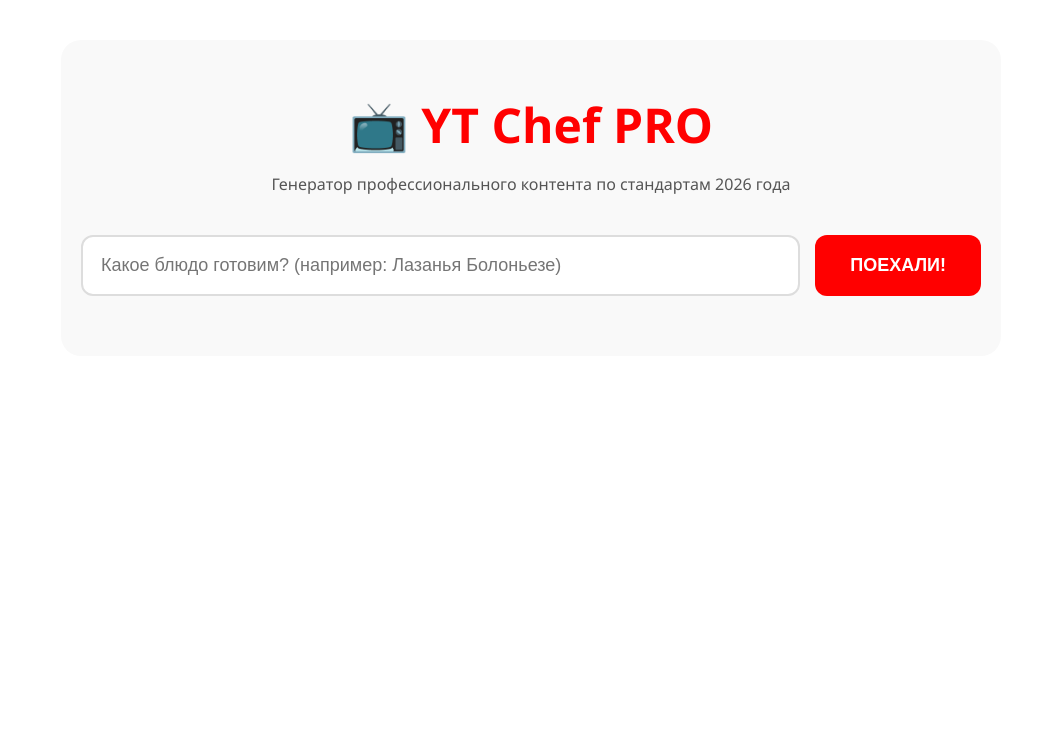
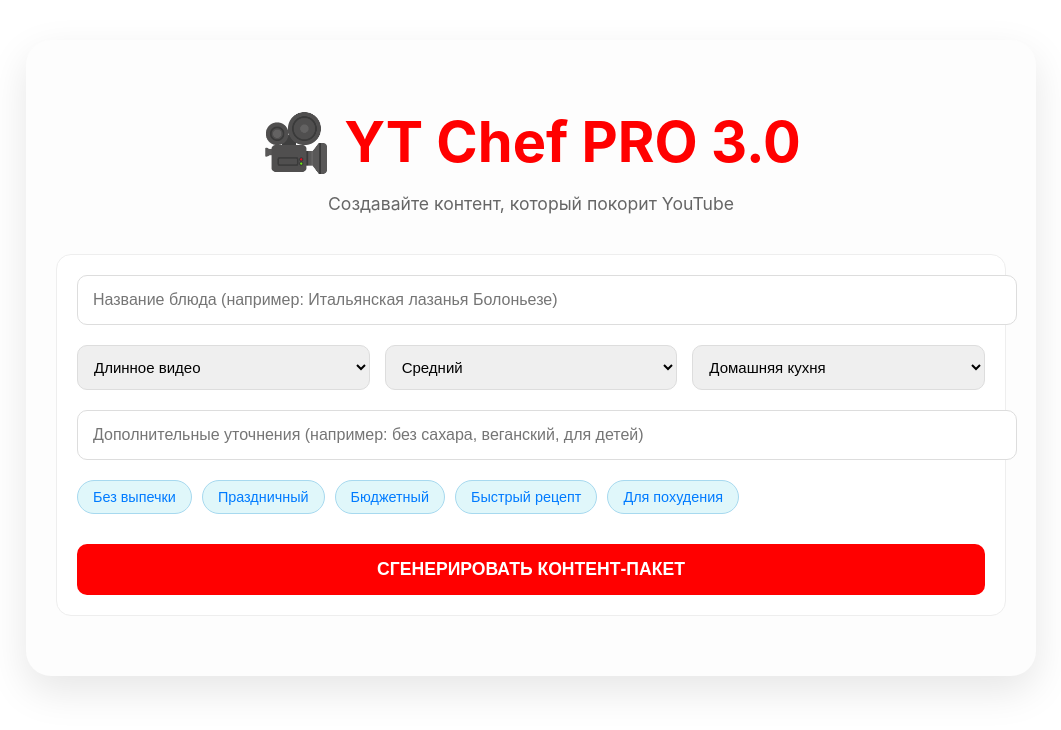
Before and after one commit to ia31072025-ops/food-content, a React (Create React App) app: page / in a window 1280 px wide. Shown: the top 730 px of the page, without its empty margins (109-1170 px from the left). Built offline with nearby package versions, Linux system fonts and the light colour scheme.

Commit message:
feat: complete professional setup with smart prompt and UX tags

```diff
--- a/src/App.tsx
+++ b/src/App.tsx
@@ -2,13 +2,19 @@
 
 function App() {
   const [dish, setDish] = useState('');
+  const [type, setType] = useState('Длинное видео');
+  const [level, setLevel] = useState('Средний');
+  const [format, setFormat] = useState('Домашняя кухня');
+  const [extra, setExtra] = useState('');
   const [data, setData] = useState<any>(null);
   const [loading, setLoading] = useState(false);
 
+  const handleTagClick = (tag: string) => {
+    setExtra(prev => prev.includes(tag) ? prev : (prev ? `${prev}, ${tag}` : tag));
+  };
+
   const generate = async () => {
     if (!dish) return;
-
-    // Очищаем экран от старого рецепта
     setData(null);
     setLoading(true);
 
@@ -16,12 +22,12 @@
       const res = await fetch('https://food-backend-ai.onrender.com/generate', {
         method: 'POST',
         headers: { 'Content-Type': 'application/json' },
-        body: JSON.stringify({ dish })
+        body: JSON.stringify({ dish, type, level, channelFormat: format, additional: extra })
       });
       const result = await res.json();
       setData(result);
     } catch (e) {
-      alert('Ошибка связи с сервером. Проверьте логи на Render.');
+      alert('Ошибка при генерации контента. Проверьте подключение или логи сервера.');
     } finally {
       setLoading(false);
     }
@@ -29,74 +35,119 @@
 
   const copy = (text: string) => {
     navigator.clipboard.writeText(text);
-    alert('Скопировано в буфер!');
+    alert('Текст скопирован!');
   };
 
   return (
-    <div style={{ maxWidth: '900px', margin: '40px auto', padding: '20px', fontFamily: 'Segoe UI, sans-serif', backgroundColor: '#f9f9f9', borderRadius: '20px' }}>
+    <div style={{ maxWidth: '950px', margin: '40px auto', padding: '30px', backgroundColor: '#fdfdfd', borderRadius: '25px', boxShadow: '0 15px 40px rgba(0,0,0,0.1)' }}>
       <header style={{ textAlign: 'center', marginBottom: '40px' }}>
-        <h1 style={{ color: '#FF0000', fontSize: '3rem', marginBottom: '10px' }}>📺 YT Chef PRO</h1>
-        <p style={{ color: '#555' }}>Генератор профессионального контента по стандартам 2026 года</p>
+        <h1 style={{ color: '#FF0000', fontSize: '3.5rem', marginBottom: '10px' }}>🎥 YT Chef PRO 3.0</h1>
+        <p style={{ color: '#666', fontSize: '1.1rem' }}>Создавайте контент, который покорит YouTube</p>
       </header>
 
-      <div style={{ display: 'flex', gap: '15px', marginBottom: '40px' }}>
+      <div style={{ display: 'grid', gap: '20px', marginBottom: '30px', padding: '20px', border: '1px solid #eee', borderRadius: '15px', backgroundColor: '#fff' }}>
         <input
-          type="text"
-          placeholder="Какое блюдо готовим? (например: Лазанья Болоньезе)"
+          placeholder="Название блюда (например: Итальянская лазанья Болоньезе)"
           value={dish}
           onChange={e => setDish(e.target.value)}
-          style={{ flex: 1, padding: '18px', borderRadius: '12px', border: '2px solid #ddd', fontSize: '18px' }}
+          style={inputStyle}
         />
+
+        <div style={{ display: 'flex', gap: '15px' }}>
+          <select value={type} onChange={e => setType(e.target.value)} style={selectStyle}>
+            <option>Длинное видео</option>
+            <option>Shorts / Reels</option>
+          </select>
+          <select value={level} onChange={e => setLevel(e.target.value)} style={selectStyle}>
+            <option>Простой</option>
+            <option>Средний</option>
+            <option>Сложный</option>
+            <option>Для профи</option>
+          </select>
+          <select value={format} onChange={e => setFormat(e.target.value)} style={selectStyle}>
+            <option>Домашняя кухня</option>
+            <option>Кондитерская</option>
+            <option>Фуд-блог</option>
+            <option>ASMR</option>
+            <option>Авторская кухня</option>
+          </select>
+        </div>
+
+        <input
+          placeholder="Дополнительные уточнения (например: без сахара, веганский, для детей)"
+          value={extra}
+          onChange={e => setExtra(e.target.value)}
+          style={inputStyle}
+        />
+
+        <div style={{ display: 'flex', gap: '10px', flexWrap: 'wrap', marginBottom: '10px' }}>
+          <TagButton onClick={() => handleTagClick('без выпечки')}>Без выпечки</TagButton>
+          <TagButton onClick={() => handleTagClick('праздничный')}>Праздничный</TagButton>
+          <TagButton onClick={() => handleTagClick('бюджетный')}>Бюджетный</TagButton>
+          <TagButton onClick={() => handleTagClick('быстрый')}>Быстрый рецепт</TagButton>
+          <TagButton onClick={() => handleTagClick('для похудения')}>Для похудения</TagButton>
+        </div>
+
         <button
           onClick={generate}
           disabled={loading}
-          style={{ padding: '0 35px', borderRadius: '12px', background: '#FF0000', color: '#fff', fontSize: '18px', fontWeight: 'bold', border: 'none', cursor: 'pointer', transition: '0.3s' }}
+          style={btnPrimaryStyle}
         >
-          {loading ? 'Создаем шедевр...' : 'ПОЕХАЛИ!'}
+          {loading ? 'Создаем SEO-шедевр...' : 'СГЕНЕРИРОВАТЬ КОНТЕНТ-ПАКЕТ'}
         </button>
       </div>
 
       {loading && (
-        <div style={{ textAlign: 'center', padding: '40px' }}>
-          <div style={{ fontSize: '24px', marginBottom: '10px' }}>⏳</div>
-          <p>Шеф-повар прорабатывает рецепт и SEO-стратегию...</p>
+        <div style={{ textAlign: 'center', padding: '50px', color: '#555' }}>
+          <div style={{ fontSize: '3rem', marginBottom: '15px' }}>👨‍🍳</div>
+          <p style={{ fontSize: '1.2rem' }}>Наш AI-шеф готовит вам нечто особенное...</p>
         </div>
       )}
 
       {data && !loading && (
-        <div style={{ display: 'flex', flexDirection: 'column', gap: '30px' }}>
+        <div style={{ display: 'flex', flexDirection: 'column', gap: '30px', animation: 'fadeIn 0.6s ease-out' }}>
 
           <section style={cardStyle}>
-            <h2 style={{ color: '#d32f2f' }}>👨‍🍳 Рецепт: {data.recipe.title}</h2>
-            <p><b>⏱ Время:</b> {data.recipe.time} | <b>📊 Сложность:</b> {data.recipe.difficulty}</p>
-            <h3>🛒 Ингредиенты:</h3>
-            <ul>{data.recipe.ingredients.map((ing: string, i: number) => <li key={i}>{ing}</li>)}</ul>
-            <h3>📝 Пошаговое приготовление:</h3>
-            {data.recipe.steps.map((s: string, i: number) => <p key={i} style={{ marginBottom: '10px' }}><b>{i+1}.</b> {s}</p>)}
+            <h2 style={{ color: '#d32f2f', marginBottom: '20px' }}>👨‍🍳 Рецепт: {data.recipe.title}</h2>
+            <p style={{ marginBottom: '15px' }}><b>⏱ Время:</b> {data.recipe.time} | <b>📊 Сложность:</b> {data.recipe.difficulty}</p>
+            <h3 style={{ color: '#444', marginBottom: '10px' }}>🛒 Ингредиенты:</h3>
+            <ul style={{ listStyleType: 'disc', marginLeft: '20px', marginBottom: '20px' }}>
+              {data.recipe.ingredients.map((ing: string, i: number) => <li key={i} style={{ marginBottom: '5px' }}>{ing}</li>)}
+            </ul>
+            <h3 style={{ color: '#444', marginBottom: '10px' }}>📝 Пошаговое приготовление:</h3>
+            {data.recipe.steps.map((s: string, i: number) => <p key={i} style={{ marginBottom: '10px', lineHeight: '1.6' }}><b>{i+1}.</b> {s}</p>)}
           </section>
 
           <section style={cardStyle}>
-            <h2 style={{ color: '#1976d2' }}>🎥 YouTube Оптимизация</h2>
-            <h4>📌 Лучшие заголовки (кликните, чтобы скопировать):</h4>
+            <h2 style={{ color: '#1976d2', marginBottom: '20px' }}>🎥 YouTube Оптимизация</h2>
+            <h3 style={{ color: '#444', marginBottom: '10px' }}>📌 Лучшие заголовки (кликните, чтобы скопировать):</h3>
             {data.youtube.titles.map((t: string, i: number) => (
               <div key={i} onClick={() => copy(t)} style={copyBox}>{t}</div>
             ))}
-            <h4>🕒 Тайм-коды:</h4>
-            <div style={preBox}>{data.youtube.timestamps.join('\n')}</div>
-            <h4>📝 SEO Описание:</h4>
+            {data.youtube.timestamps && data.youtube.timestamps.length > 0 && type === 'Длинное видео' && (
+              <>
+                <h3 style={{ color: '#444', marginTop: '20px', marginBottom: '10px' }}>🕒 Тайм-коды:</h3>
+                <pre style={preBox}>{data.youtube.timestamps.join('\n')}</pre>
+              </>
+            )}
+            <h3 style={{ color: '#444', marginTop: '20px', marginBottom: '10px' }}>📝 SEO Описание:</h3>
             <pre style={preBox}>{data.youtube.description}</pre>
-            <button onClick={() => copy(data.youtube.description)} style={btnPrimary}>Скопировать описание целиком</button>
+            <button onClick={() => copy(data.youtube.description)} style={btnPrimaryStyle}>Скопировать описание целиком</button>
+            <h3 style={{ color: '#444', marginTop: '20px', marginBottom: '10px' }}>🏷 SEO Теги:</h3>
+            <p style={preBox}>{data.youtube.tags}</p>
+            <h3 style={{ color: '#444', marginTop: '20px', marginBottom: '10px' }}>#️⃣ Хэштеги:</h3>
+            <p style={preBox}>{data.youtube.hashtags}</p>
           </section>
 
           <section style={cardStyle}>
-            <h2 style={{ color: '#388e3c' }}>📱 Соцсети</h2>
+            <h2 style={{ color: '#388e3c', marginBottom: '20px' }}>📱 Соцсети</h2>
             <div style={{ display: 'grid', gridTemplateColumns: '1fr 1fr', gap: '20px' }}>
               <div>
-                <h5>Telegram</h5>
+                <h3 style={{ color: '#444', marginBottom: '10px' }}>Telegram</h3>
                 <div onClick={() => copy(data.social.telegram)} style={copyBox}>{data.social.telegram}</div>
               </div>
               <div>
-                <h5>ВКонтакте</h5>
+                <h3 style={{ color: '#444', marginBottom: '10px' }}>ВКонтакте</h3>
                 <div onClick={() => copy(data.social.vk)} style={copyBox}>{data.social.vk}</div>
               </div>
             </div>
@@ -107,9 +158,17 @@
   );
 }
 
-const cardStyle = { padding: '30px', borderRadius: '15px', background: '#fff', border: '1px solid #eee', boxShadow: '0 10px 20px rgba(0,0,0,0.05)' };
-const copyBox = { padding: '15px', background: '#f8f9fa', border: '1px dashed #007bff', borderRadius: '8px', cursor: 'pointer', marginBottom: '10px', fontSize: '15px' };
-const preBox = { whiteSpace: 'pre-wrap' as const, background: '#f1f3f5', padding: '20px', borderRadius: '10px', fontSize: '14px', lineHeight: '1.6', color: '#333' };
-const btnPrimary = { padding: '12px 20px', background: '#1976d2', color: '#fff', border: 'none', borderRadius: '8px', cursor: 'pointer', fontWeight: 'bold' };
+const inputStyle = { padding: '15px', borderRadius: '10px', border: '1px solid #ddd', fontSize: '16px', width: '100%' };
+const selectStyle = { flex: 1, padding: '12px', borderRadius: '10px', border: '1px solid #ddd', fontSize: '15px' };
+const btnPrimaryStyle = { padding: '15px', background: '#FF0000', color: '#fff', border: 'none', borderRadius: '10px', fontWeight: 'bold', fontSize: '1.1rem', cursor: 'pointer', transition: 'background-color 0.3s ease' };
+const TagButton = ({ children, onClick }: { children: React.ReactNode, onClick: () => void }) => (
+  <button onClick={onClick} style={{ padding: '8px 15px', background: '#e0f7fa', color: '#007bff', border: '1px solid #a7d9ef', borderRadius: '20px', cursor: 'pointer', fontSize: '0.9rem', whiteSpace: 'nowrap', transition: 'background-color 0.2s' }}>
+    {children}
+  </button>
+);
+
+const cardStyle = { padding: '30px', border: '1px solid #eee', borderRadius: '18px', marginBottom: '30px', backgroundColor: '#fff', boxShadow: '0 8px 25px rgba(0,0,0,0.08)' };
+const copyBox = { padding: '15px', background: '#f8f9fa', border: '1px dashed #007bff', borderRadius: '10px', cursor: 'pointer', marginBottom: '10px', fontSize: '15px', lineHeight: '1.5' };
+const preBox = { whiteSpace: 'pre-wrap' as const, background: '#f1f3f5', padding: '20px', borderRadius: '12px', fontSize: '14px', lineHeight: '1.7', color: '#333' };
 
 export default App;
```
Also changed, not shown: food-app-server/server.js (+58 -33 lines).
